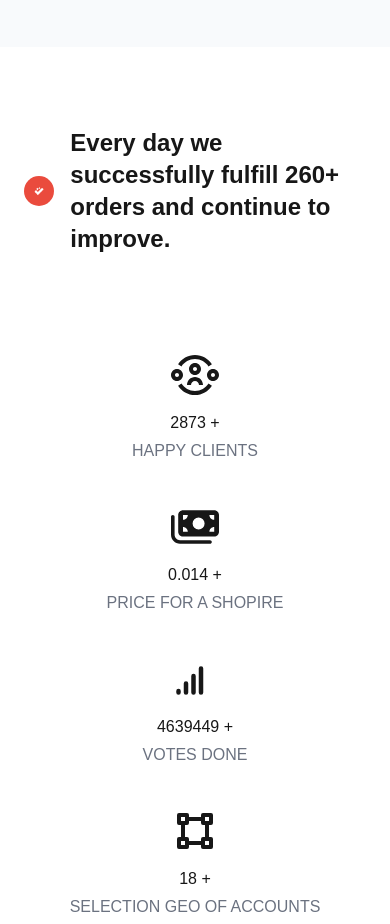
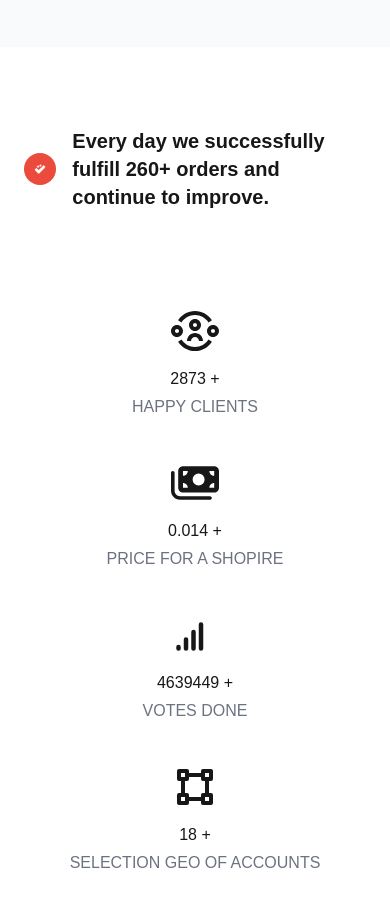
Before and after one commit to SumiyaMim/shopire-website-nextjs, a Next.js app: page / in a window 390 px wide. Shown: the part 2160-3084 px from the top of the page. Built offline with nearby package versions, Linux system fonts and the light colour scheme.

Commit message:
add order section

```diff
--- a/src/components/Orders.jsx
+++ b/src/components/Orders.jsx
@@ -11,7 +11,7 @@ const Orders = () => {
             <div className='bg-[#ea4b3d] w-fit p-2.5 rounded-full'>
                 <img src="images/success.png" alt="icon" className='w-7' />
             </div>
-            <h3 className='text-2xl font-semibold'>Every day we successfully fulfill 260+ orders and continue to improve.</h3>
+            <h3 className='text-xl md:text-2xl font-semibold'>Every day we successfully fulfill 260+ orders and continue to improve.</h3>
         </div>
         <div className='grid grid-cols-1 md:grid-cols-2 lg:grid-cols-4 gap-10' data-aos="fade-up">
             <div className='flex flex-col items-center'>
```
